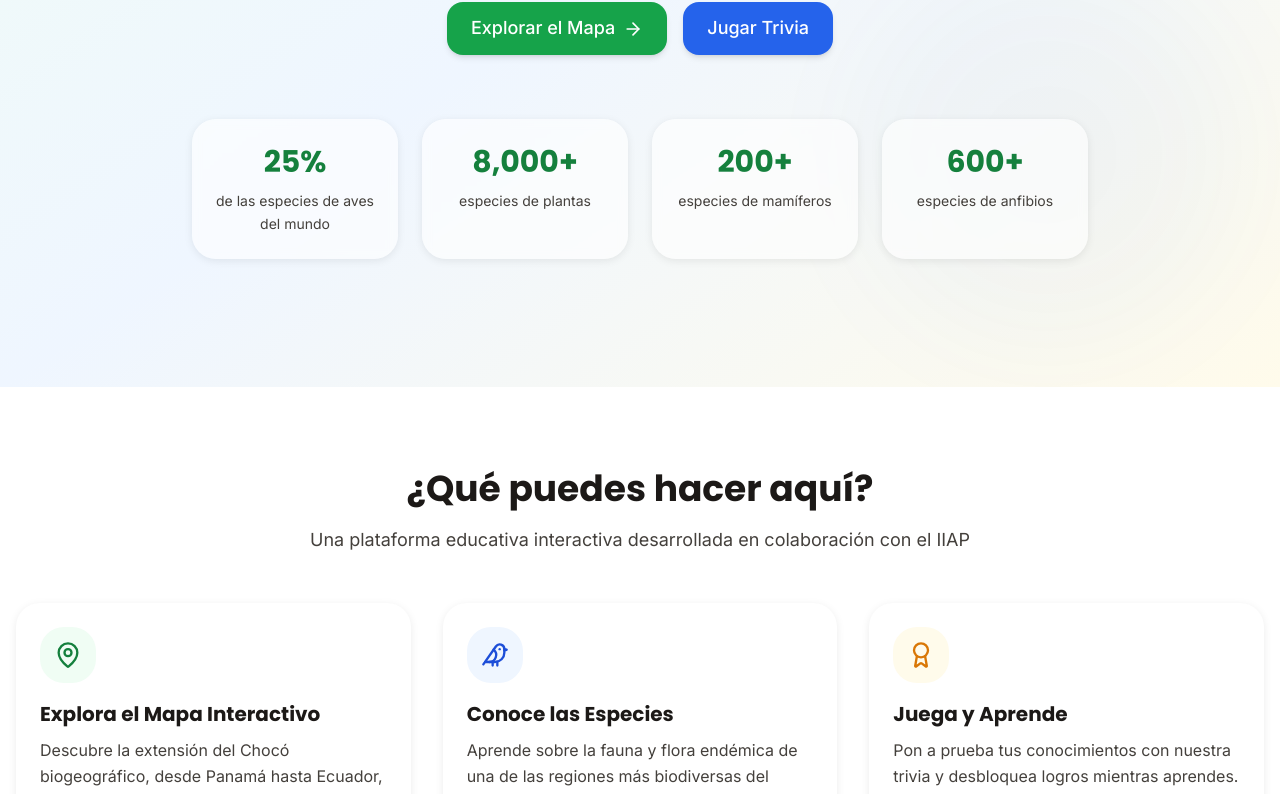
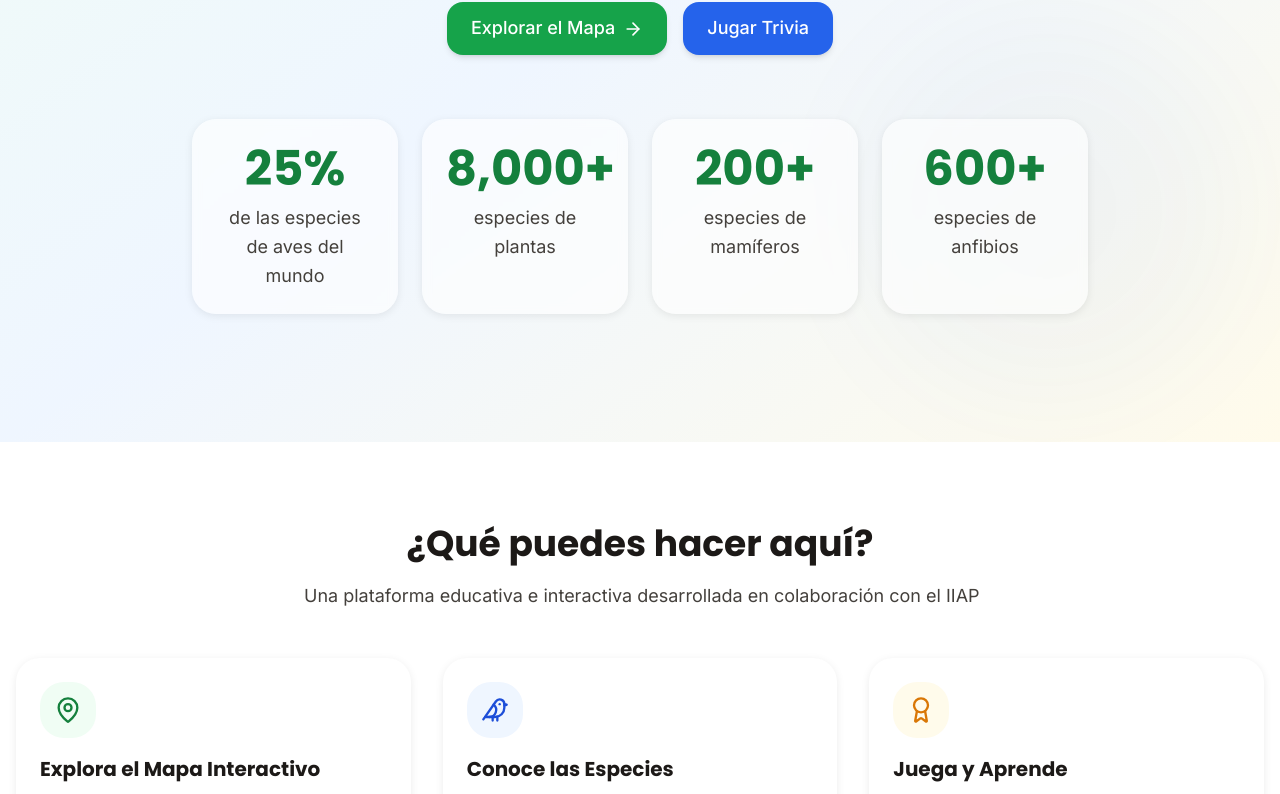
Before and after one commit to Bello2005/mapa-interactivo, a React (Vite) app: page / in a window 1280 px wide. Shown: the part 543-1337 px from the top of the page. Built offline with nearby package versions, Linux system fonts and the light colour scheme.

Commit message:
Corrigiendo errores de ortograía

```diff
--- a/src/components/organisms/HeroSection.tsx
+++ b/src/components/organisms/HeroSection.tsx
@@ -105,10 +105,10 @@ export function HeroSection() {
                 key={index}
                 className="bg-white/60 backdrop-blur-sm rounded-2xl p-6 shadow-soft hover:shadow-medium transition-shadow"
               >
-                <div className="font-display font-bold text-2xl md:text-3xl text-choco-forest-600 mb-2">
+                <div className="font-display font-bold text-3xl md:text-4xl lg:text-5xl text-choco-forest-600 mb-2">
                   {stat.value}
                 </div>
-                <div className="text-sm text-choco-sand-700">
+                <div className="text-base md:text-lg text-choco-sand-700">
                   {stat.label}
                 </div>
               </div>
--- a/src/components/trivia/TriviaQuestion.tsx
+++ b/src/components/trivia/TriviaQuestion.tsx
@@ -63,6 +63,27 @@ export function TriviaQuestion({
 
   const isCorrect = hasAnswered && currentAnswer === question.correctAnswer
 
+  // Funciones para formatear categoría y dificultad con tildes
+  const formatCategory = (category: string): string => {
+    const categoryMap: Record<string, string> = {
+      geografia: 'geografía',
+      fauna: 'fauna',
+      flora: 'flora',
+      conservacion: 'conservación',
+      cultura: 'cultura',
+    }
+    return categoryMap[category] || category
+  }
+
+  const formatDifficulty = (difficulty: string): string => {
+    const difficultyMap: Record<string, string> = {
+      facil: 'fácil',
+      medio: 'medio',
+      dificil: 'difícil',
+    }
+    return difficultyMap[difficulty] || difficulty
+  }
+
   return (
     <motion.div
       key={question.id}
@@ -75,10 +96,10 @@ export function TriviaQuestion({
       <div className="flex items-start justify-between mb-6">
         <div>
           <Badge variant="info" size="md">
-            {question.category}
+            {formatCategory(question.category)}
           </Badge>
           <Badge variant="warning" size="md" className="ml-2">
-            {question.difficulty}
+            {formatDifficulty(question.difficulty)}
           </Badge>
         </div>
         <div className="text-right">
--- a/src/pages/Home.tsx
+++ b/src/pages/Home.tsx
@@ -71,7 +71,7 @@ export function Home() {
             <h2 className="font-display font-bold text-3xl md:text-4xl text-choco-sand-900 mb-4">
               {translations.home.features.title}
             </h2>
-            <p className="text-lg text-choco-sand-700 max-w-2xl mx-auto">
+            <p className="text-lg text-choco-sand-700 max-w-2xl mx-auto whitespace-nowrap">
               {translations.home.features.subtitle}
             </p>
           </div>
--- a/src/utils/translations.ts
+++ b/src/utils/translations.ts
@@ -233,7 +233,7 @@ const translations: Record<Language, Translations> = {
       },
       features: {
         title: '¿Qué puedes hacer aquí?',
-        subtitle: 'Una plataforma educativa interactiva desarrollada en colaboración con el IIAP',
+        subtitle: 'Una plataforma educativa e interactiva desarrollada en colaboración con el IIAP',
         explore: {
           title: 'Explora el Mapa Interactivo',
           description: 'Descubre la extensión del Chocó biogeográfico, desde Panamá hasta Ecuador, y conoce su biodiversidad única.',
```
Also changed, not shown: 1 other file (tests, documents, lock files or other folders).
